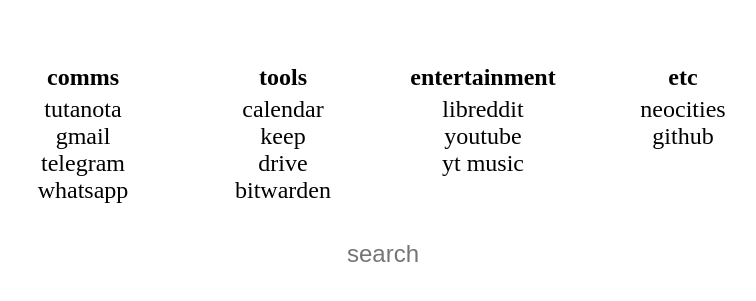
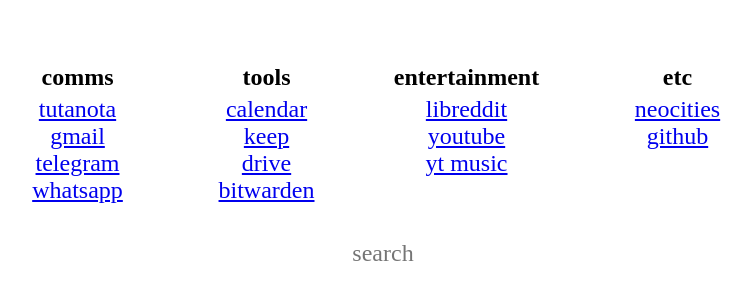
Before and after one commit to refeik/startpage, a plain HTML site: page index.html in a window 1280 px wide. Shown: the part 311-612 px from the top of the page, without its empty margins (257-1013 px from the left). Drawn offline with Linux system fonts and the light colour scheme.

Commit message:
Updated classes

```diff
--- a/index.html
+++ b/index.html
@@ -10,47 +10,54 @@
 
 <body>
   <div class="flex-container">
-    <div class="flex-item-top"><h1><span id="time"></span></h1></div>
 
-    <div class="flex-item">
+    <!-- Clock -->
+    <div class="flex-section-top"><h1><span id="time"></span></h1></div>
+
+    <!-- Menu -->
+    <div class="group">
+      <div class="flex-section">
         <ul>
           <li class="category">comms</li>
-        <li class="pulse"><a href="https://mail.tutanota.com/">tutanota</a></li>
-        <li class="pulse"><a href="https://mail.google.com/">gmail</a></li>
-        <li class="pulse"><a href="https://web.telegram.org">telegram</a></li>
-        <li class="pulse"><a href="https://web.whatsapp.com/">whatsapp</a></li>
+          <li><a href="https://mail.tutanota.com/">tutanota</a></li>
+          <li><a href="https://mail.google.com/">gmail</a></li>
+          <li><a href="https://web.telegram.org">telegram</a></li>
+          <li><a href="https://web.whatsapp.com/">whatsapp</a></li>
         </ul>
       </div>
 
-    <div class="flex-item">
+      <div class="flex-section">
         <ul>
           <li class="category">tools</li>
-        <li class="pulse"><a href="https://calendar.google.com/">calendar</a></li>
-        <li class="pulse"><a href="https://keep.google.com/">keep</a></li>
-        <li class="pulse"><a href="https://drive.google.com/">drive</a></li>
-        <li class="pulse"><a href="https://vault.bitwarden.com/">bitwarden</a></li>
+          <li><a href="https://calendar.google.com/">calendar</a></li>
+          <li><a href="https://keep.google.com/">keep</a></li>
+          <li><a href="https://drive.google.com/">drive</a></li>
+          <li><a href="https://vault.bitwarden.com/">bitwarden</a></li>
+        </ul>
+      </div>
+    </div>
+
+    <div class="group">
+      <div class="flex-section">
+        <ul>
+          <li class="category">entertainment</li>
+          <li><a href="https://r.nf/">libreddit</a></li>
+          <li><a href="https://www.youtube.com/">youtube</a></li>
+          <li><a href="https://music.youtube.com/">yt music</a></li>
         </ul>
       </div>
 
-    <div class="flex-item">
+      <div class="flex-section">
         <ul>
-        <li class="category">entertainment</li>
-        <li class="pulse"><a href="https://r.nf/">libreddit</a></li>
-        <li class="pulse"><a href="https://www.youtube.com/">youtube</a></li>
-        <li class="pulse"><a href="https://music.youtube.com/">yt music</a></li>
+          <li class="category">etc</li>
+          <li><a href="https://neocities.org/">neocities</a></li>
+          <li><a href="https://github.com/">github</a></li>
         </ul>
       </div>
-
-    <div class="flex-item">
-      <ul>
-        <li class="category">etc</li>
-        <li class="pulse"><a href="https://neocities.org/">neocities</a></li>
-        <li class="pulse"><a href="https://github.com/">github</a></li>
-      </ul>
     </div>
 
     <form action="https://duckduckgo.com/" method="get" onsubmit="return decideWhatToDo()" id="ddg-search">
-      <div class="flex-item-bottom">
+      <div class="flex-section-bottom">
           <input autofocus="true" class="text-field-3 hero-search-bar w-input" data-name="q" id="field-3" maxlength="256" name="q" placeholder="search" type="text" size="100">
       </div>
     </form>
--- a/style.css
+++ b/style.css
@@ -1,5 +1,6 @@
 * {
   box-sizing: border-box;
+  font-family: serif;
 }
 
 body,
@@ -10,20 +11,10 @@
   align-items: center;
 }
 
-a {
-  color: inherit;
-  text-decoration: none;
-}
-
 ul {
   list-style-type: none;
   margin: 0;
   padding: 15px;
-}
-
-.category {
-  font-weight: bold;
-  padding-bottom: 5px;
 }
 
 input {
@@ -36,8 +27,13 @@
   color: inherit;
 }
 
+@media (max-width: 800px) {
+  input {
+    width: 100%;
+  }
+}
+
 .flex-container {
-  border-radius: 4dp;
   display: flex;
   flex-wrap: wrap;
   font-size: 1.5em;
@@ -46,28 +42,29 @@
   margin: auto;
 }
 
-.flex-item {
+.group {
+  display: flex;
+  flex: auto;
+}
+
+.flex-section {
   padding: 10px;
   flex: 25%;
 }
 
-.flex-item-top {
+.category {
+  font-weight: bold;
+  padding-bottom: 5px;
+}
+
+.flex-section-top {
   padding: 10px;
   flex: 100%;
   text-align: center;
   font-weight: bold;
 }
 
-.flex-item-bottom {
+.flex-section-bottom {
   padding: 10px;
   flex: 100%;
 }
-
-@media (max-width: 800px) {
-  .flex-item {
-    flex: 50%;
-  }
-  input {
-    width: 100%;
-  }
-}
```
Lines whose indentation alone changed are shown as unchanged.
